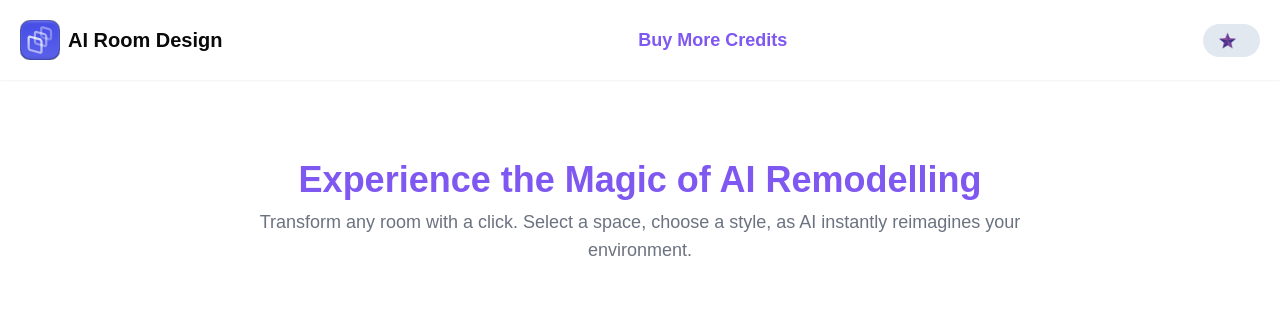
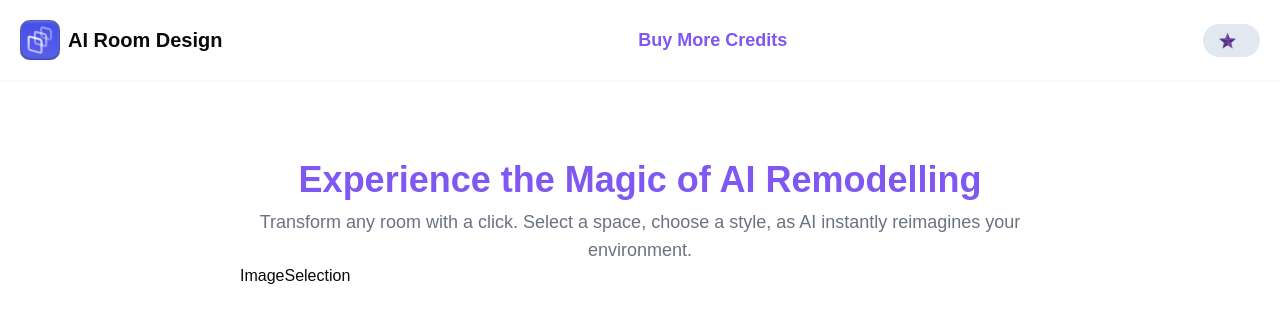
Before and after one commit to Aizal15Chopra/custom-room-redesign, a Next.js app: page /dashboard/create-new in a window 1280 px wide. Shown: the top 322 px of the page. Built offline with nearby package versions, Linux system fonts and the light colour scheme; no server answers.

Commit message:
Add ImageSelection component to CreateNew page

```diff
--- a/app/dashboard/create-new/_components/ImageSelection.jsx
+++ b/app/dashboard/create-new/_components/ImageSelection.jsx
@@ -0,0 +1,9 @@
+import React from 'react'
+
+function ImageSelection() {
+  return (
+    <div>ImageSelection</div>
+  )
+}
+
+export default ImageSelection
--- a/app/dashboard/create-new/page.jsx
+++ b/app/dashboard/create-new/page.jsx
@@ -1,4 +1,5 @@
 import React from 'react'
+import ImageSelection from './_components/ImageSelection'
 
 function CreateNew() {
   return (
@@ -10,7 +11,7 @@ function CreateNew() {
 
        <div>
         {/* Image Selection*/}
-
+            <ImageSelection />
         {/* Form Input section*/}
 
        </div>
```
